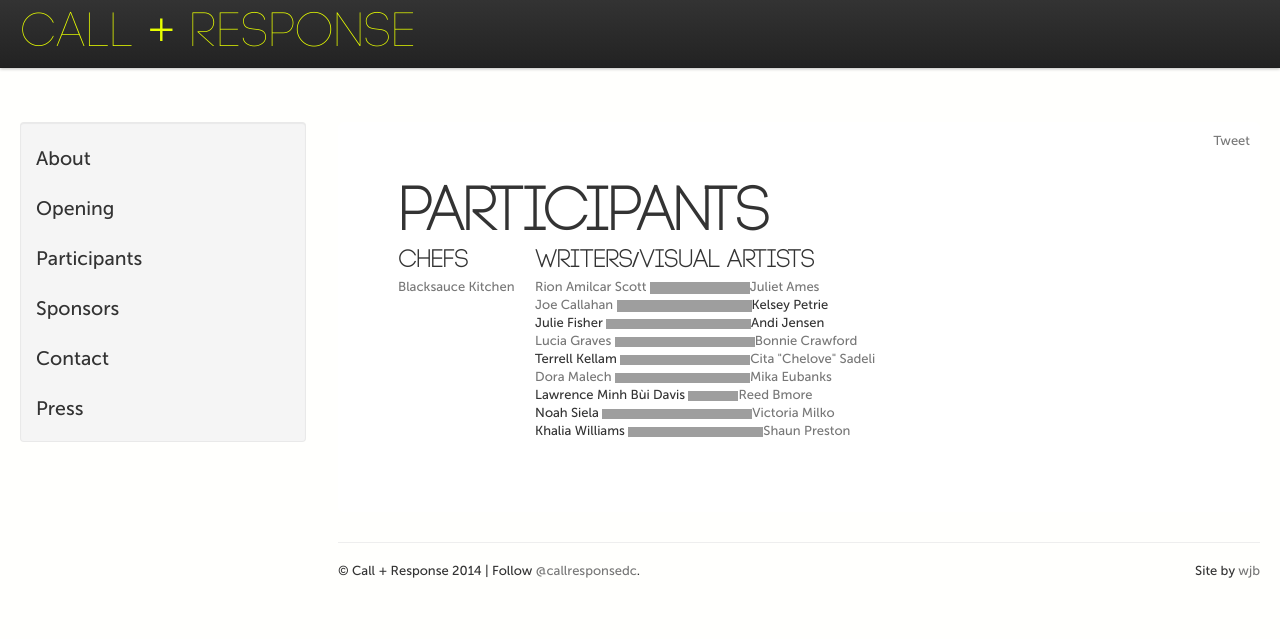
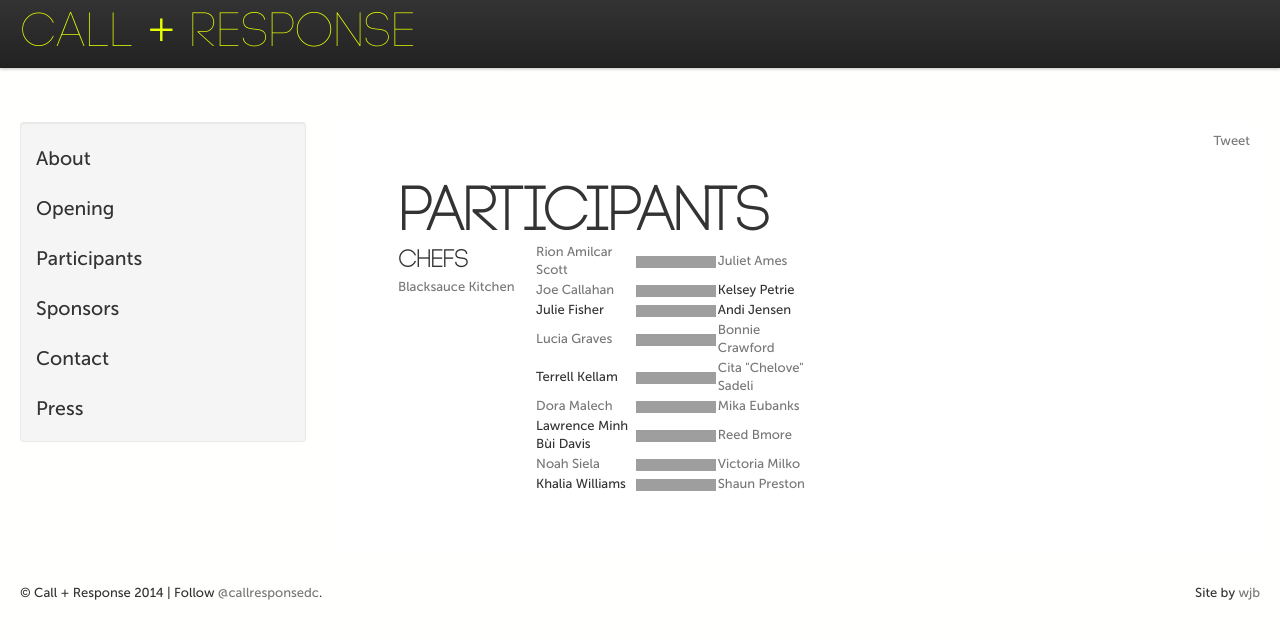
Before and after one commit to callandresponsedc/callandresponsedc, a Jekyll site: the page built from participants/index.html, in a window 1280 px wide, cut to the strip 0-639 px from the top of the page. Built offline with Jekyll 4.4.1, drawn with Linux system fonts in a browser that asks for light colours; Markdown is read by kramdown in place of the engine named in the settings; comment, search, counter and statistics services are not loaded; grey boxes are pictures that could not be loaded.

Commit message:
Update index.html

```diff
--- a/participants/index.html
+++ b/participants/index.html
@@ -16,18 +16,51 @@ title: Participants
     <a href="http://www.blacksaucekitchen.com/">Blacksauce Kitchen</a>
   </div>
   <div class="span20 pull-right" id="writers/visual artists">
-    <h2>Writers/Visual Artists</h2>
-    <ul class="no-bullet">
-      <li><a href="https://twitter.com/ReeAmilcarScott">Rion Amilcar Scott</a>
-<img src="http://hobbytohot.com/wp-content/uploads/2013/11/DOODLES_arrow_3.png" style="width:100px;height:12px"><a href="http://ibreakplates.com/">Juliet Ames</a></li>
- <li><a href="https://twitter.com/fakejoecallahan">Joe Callahan</a> <img src="http://hobbytohot.com/wp-content/uploads/2013/11/DOODLES_arrow_3.png" style="width:135px;height:12px">Kelsey Petrie </li>
- <li>Julie Fisher  <img src="http://hobbytohot.com/wp-content/uploads/2013/11/DOODLES_arrow_3.png" style="width:145px;height:10px">Andi Jensen</li>
- <li><a href="https://twitter.com/lucia_graves">Lucia Graves</a>  <img src="http://hobbytohot.com/wp-content/uploads/2013/11/DOODLES_arrow_3.png" style="width:140px;height:10px"><a href="http://www.bonniecrawford.com/">Bonnie Crawford</a></li>
- <li>Terrell Kellam  <img src="http://hobbytohot.com/wp-content/uploads/2013/11/DOODLES_arrow_3.png" style="width:130px;height:10px"><a href="http://www.chelove.com">Cita "Chelove" Sadeli</a></li>
- <li><a href="http://doramalech.com/">Dora Malech</a>  <img src="http://hobbytohot.com/wp-content/uploads/2013/11/DOODLES_arrow_3.png" style="width:135px;height:10px"><a href="mikaeubanks.wix.com/portfolio">Mika Eubanks</a></li>
- <li>Lawrence Minh Bùi Davis  <img src="http://hobbytohot.com/wp-content/uploads/2013/11/DOODLES_arrow_3.png" style="width:50px;height:10px"><a href="http://imgur.com/a/1M1zv">Reed Bmore</a></li>
- <li>Noah Siela  <img src="http://hobbytohot.com/wp-content/uploads/2013/11/DOODLES_arrow_3.png" style="width:150px;height:10px"><a href="http://www.victoriamilkophoto.com/">Victoria Milko</a></li>
- <li>Khalia Williams  <img src="http://hobbytohot.com/wp-content/uploads/2013/11/DOODLES_arrow_3.png" style="width:135px;height:10px"><a href="http://shaunprestonart.blogspot.com/">Shaun Preston</a></li>
-    </ul>
-  </div>
-  <div class="span20 pull-right">
+<table style="width:75%">
+  <tr>
+    <td><a href="https://twitter.com/ReeAmilcarScott">Rion Amilcar Scott</a> </td>
+    <td><img src="http://hobbytohot.com/wp-content/uploads/2013/11/DOODLES_arrow_3.png" style="width:80px;height:12px"></td>
+    <td><a href="http://ibreakplates.com/">Juliet Ames</a></td>
+  </tr>
+  <tr>
+    <td><a href="https://twitter.com/fakejoecallahan">Joe Callahan</a></td>
+    <td><img src="http://hobbytohot.com/wp-content/uploads/2013/11/DOODLES_arrow_3.png" style="width:80px;height:12px"></td>
+    <td>Kelsey Petrie </td>
+  </tr>
+  <tr>
+    <td>Julie Fisher</td>
+    <td><img src="http://hobbytohot.com/wp-content/uploads/2013/11/DOODLES_arrow_3.png" style="width:80px;height:12px"></td>
+    <td>Andi Jensen</td>
+  </tr>
+<tr>
+    <td><a href="https://twitter.com/lucia_graves">Lucia Graves</a></td>
+    <td><img src="http://hobbytohot.com/wp-content/uploads/2013/11/DOODLES_arrow_3.png" style="width:80px;height:12px"></td>
+    <td><a href="http://www.bonniecrawford.com/">Bonnie Crawford</a></td>
+  </tr>
+<tr>
+    <td>Terrell Kellam </td>
+    <td><img src="http://hobbytohot.com/wp-content/uploads/2013/11/DOODLES_arrow_3.png" style="width:80px;height:12px"></td>
+    <td><a href="http://www.chelove.com">Cita "Chelove" Sadeli</a></td>
+  </tr>
+<tr>
+    <td><a href="http://doramalech.com/">Dora Malech</a></td>
+    <td><img src="http://hobbytohot.com/wp-content/uploads/2013/11/DOODLES_arrow_3.png" style="width:80px;height:12px"></td>
+    <td><a href="mikaeubanks.wix.com/portfolio">Mika Eubanks</a></td>
+  </tr>
+<tr>
+    <td>Lawrence Minh Bùi Davis</td>
+    <td><img src="http://hobbytohot.com/wp-content/uploads/2013/11/DOODLES_arrow_3.png" style="width:80px;height:12px"></td>
+    <td><a href="http://imgur.com/a/1M1zv">Reed Bmore</a></td>
+  </tr>
+<tr>
+    <td><a href="http://www.inknode.com/users/noahsiela">Noah Siela</a></td>
+    <td><img src="http://hobbytohot.com/wp-content/uploads/2013/11/DOODLES_arrow_3.png" style="width:80px;height:12px"></td>
+    <td><a href="http://www.victoriamilkophoto.com/">Victoria Milko</a></td>
+  </tr>
+<tr>
+    <td>Khalia Williams </td>
+    <td><img src="http://hobbytohot.com/wp-content/uploads/2013/11/DOODLES_arrow_3.png" style="width:80px;height:12px"></td>
+    <td><a href="http://shaunprestonart.blogspot.com/">Shaun Preston</a></td>
+  </tr>
+</table>
+  </div class="span20 pull-right">
```
